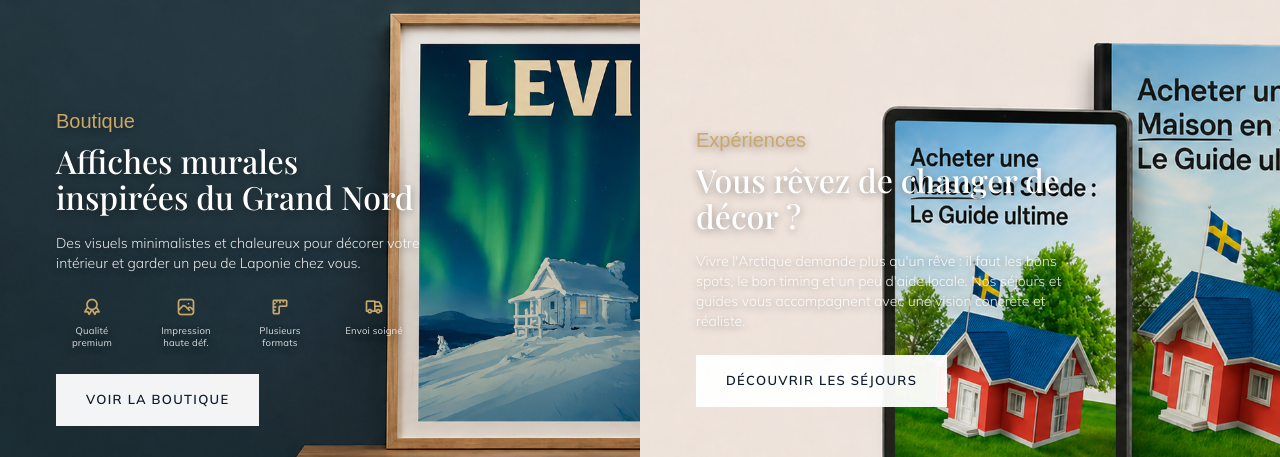
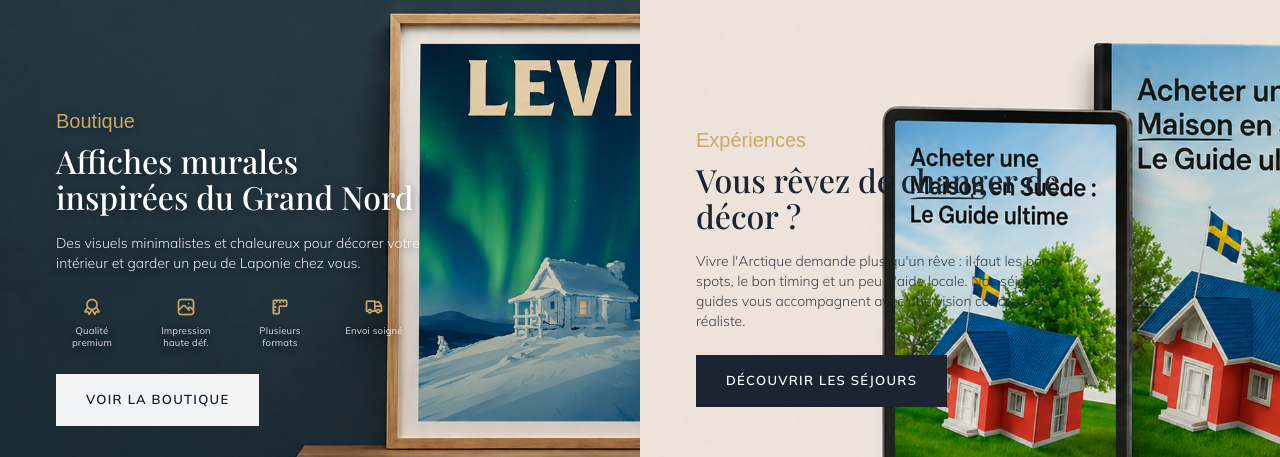
Before and after one commit to thelaplandtribe-ctrl/thelaplandtribe.com, a Next.js app: page / in a window 1280 px wide. Shown: the part 1420-1877 px from the top of the page. Built offline with nearby package versions, Linux system fonts and the light colour scheme; no server answers; a web font is replaced by a local one.

Commit message:
fix: texte sombre sur section ebooks fond clair

```diff
--- a/components/ShowcaseSection.tsx
+++ b/components/ShowcaseSection.tsx
@@ -121,7 +121,16 @@ const defaultRight: ShowcaseHalf = {
 
 const TEXT_SHADOW = "0 2px 8px rgba(0,0,0,0.4)";
 
-function Half({ data, dark }: { data: ShowcaseHalf; dark?: boolean }) {
+function Half({
+  data,
+  dark,
+  darkText,
+}: {
+  data: ShowcaseHalf;
+  dark?: boolean;
+  darkText?: boolean;
+}) {
+  const textShadowStyle = darkText ? undefined : { textShadow: TEXT_SHADOW };
   return (
     <div
       className={`relative overflow-hidden min-h-[600px] flex items-center py-20 px-8 md:px-14 ${
@@ -139,19 +148,23 @@ function Half({ data, dark }: { data: ShowcaseHalf; dark?: boolean }) {
       <div className="relative z-10 max-w-[380px]">
         <span
           className="font-script text-gold text-xl block mb-2"
-          style={{ textShadow: TEXT_SHADOW }}
+          style={textShadowStyle}
         >
           {data.eyebrow}
         </span>
         <h2
-          className="font-display text-[32px] leading-[1.12] font-medium mb-[18px] text-white"
-          style={{ textShadow: TEXT_SHADOW }}
+          className={`font-display text-[32px] leading-[1.12] font-medium mb-[18px] ${
+            darkText ? "text-[#1B2430]" : "text-white"
+          }`}
+          style={textShadowStyle}
         >
           {data.title}
         </h2>
         <p
-          className="text-sm text-white/90 font-light mb-6"
-          style={{ textShadow: TEXT_SHADOW }}
+          className={`text-sm font-light mb-6 ${
+            darkText ? "text-[#1B2430]/85" : "text-white/90"
+          }`}
+          style={textShadowStyle}
         >
           {data.description}
         </p>
@@ -164,8 +177,10 @@ function Half({ data, dark }: { data: ShowcaseHalf; dark?: boolean }) {
               >
                 <i className={`ti ${f.icon} text-xl text-gold`} aria-hidden="true" />
                 <span
-                  className="text-[9.5px] text-white/85 leading-[1.3] tracking-[0.02em]"
-                  style={{ textShadow: TEXT_SHADOW }}
+                  className={`text-[9.5px] leading-[1.3] tracking-[0.02em] ${
+                    darkText ? "text-[#1B2430]/85" : "text-white/85"
+                  }`}
+                  style={textShadowStyle}
                 >
                   {f.label}
                 </span>
@@ -175,7 +190,11 @@ function Half({ data, dark }: { data: ShowcaseHalf; dark?: boolean }) {
         )}
         <a
           href={data.ctaHref}
-          className="inline-block bg-white/95 hover:bg-white text-night text-[13px] font-semibold tracking-[0.1em] px-[30px] py-[15px] transition-colors"
+          className={`inline-block text-[13px] font-semibold tracking-[0.1em] px-[30px] py-[15px] transition-colors ${
+            darkText
+              ? "bg-[#1B2430] hover:bg-black text-white"
+              : "bg-white/95 hover:bg-white text-night"
+          }`}
         >
           {data.ctaLabel}
         </a>
@@ -196,7 +215,7 @@ export default function ShowcaseSection({
   return (
     <div className="grid grid-cols-1 md:grid-cols-2 text-white" id="shop">
       <Half data={left} />
-      <Half data={right} dark />
+      <Half data={right} dark darkText />
     </div>
   );
 }
```
